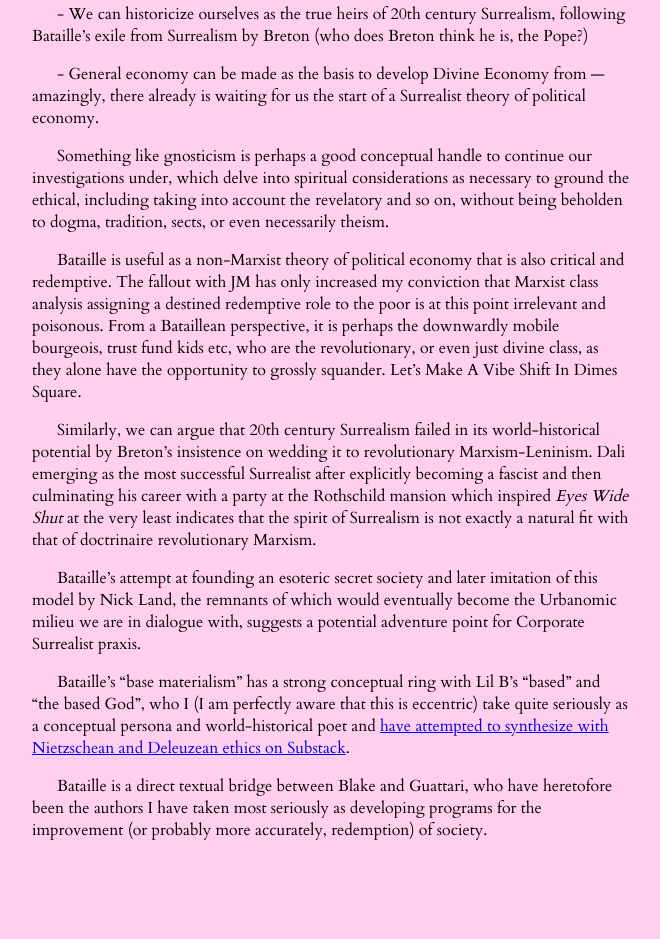
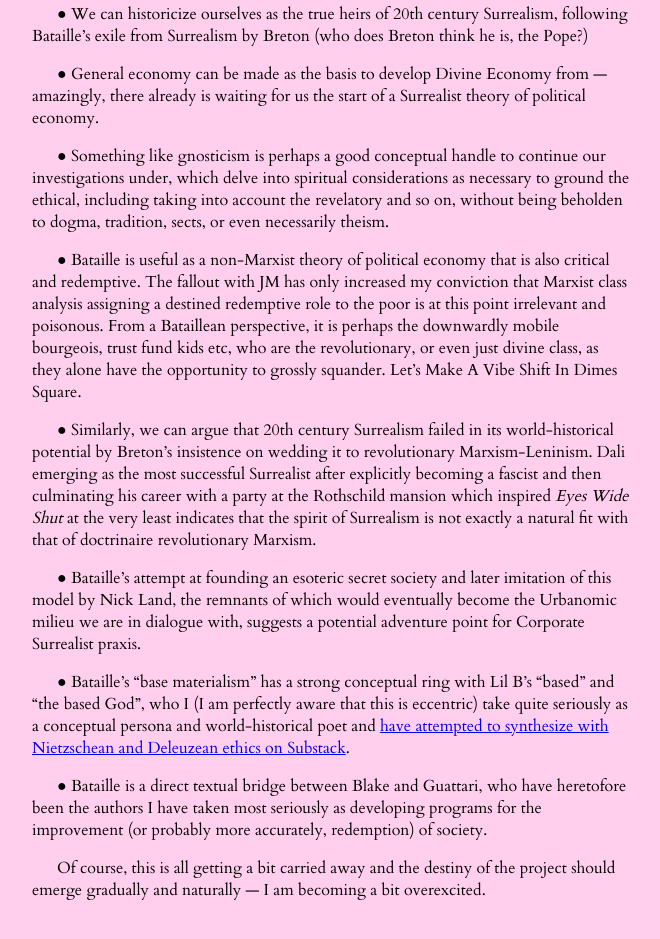
Before and after one commit to maxwellfoley3/realityspammer, a Gatsby site: page /accursed-share in a window 1280 px wide. Shown: the part 6245-7184 px from the top of the page, without its empty margins (76-736 px from the left). Built offline with nearby package versions, Linux system fonts and the light colour scheme; Gatsby itself is replaced by a stand-in of ours.

Commit message:
bullet points

```diff
--- a/src/pages/accursed-share.tsx
+++ b/src/pages/accursed-share.tsx
@@ -120,28 +120,31 @@ A lot of the debate about what the essence of Gnosticism is reflects an irritati
 I intend to read most of Bataille’s work, it seems to me like he might be a very crucial figure to build from. I can think of a number of arguments in favor of Bataille being a tentative candidate for figurehead at the helm of a conceptual vehicle which for now might be called “Surrealism NYC”.
 </p>
 <p>
-- We can historicize ourselves as the true heirs of 20th century Surrealism, following Bataille’s exile from Surrealism by Breton (who does Breton think he is, the Pope?)
+● We can historicize ourselves as the true heirs of 20th century Surrealism, following Bataille’s exile from Surrealism by Breton (who does Breton think he is, the Pope?)
 </p>
 <p>
-- General economy can be made as the basis to develop Divine Economy from — amazingly, there already is waiting for us the start of a Surrealist theory of political economy.
+● General economy can be made as the basis to develop Divine Economy from — amazingly, there already is waiting for us the start of a Surrealist theory of political economy.
 </p>
 <p>
-Something like gnosticism is perhaps a good conceptual handle to continue our investigations under, which delve into spiritual considerations as necessary to ground the ethical, including taking into account the revelatory and so on, without being beholden to dogma, tradition, sects, or even necessarily theism.
+● Something like gnosticism is perhaps a good conceptual handle to continue our investigations under, which delve into spiritual considerations as necessary to ground the ethical, including taking into account the revelatory and so on, without being beholden to dogma, tradition, sects, or even necessarily theism.
 </p>
 <p>
-Bataille is useful as a non-Marxist theory of political economy that is also critical and redemptive. The fallout with JM has only increased my conviction that Marxist class analysis assigning a destined redemptive role to the poor is at this point irrelevant and poisonous. From a Bataillean perspective, it is perhaps the downwardly mobile bourgeois, trust fund kids etc, who are the revolutionary, or even just divine class, as they alone have the opportunity to grossly squander. Let’s Make A Vibe Shift In Dimes Square.
+● Bataille is useful as a non-Marxist theory of political economy that is also critical and redemptive. The fallout with JM has only increased my conviction that Marxist class analysis assigning a destined redemptive role to the poor is at this point irrelevant and poisonous. From a Bataillean perspective, it is perhaps the downwardly mobile bourgeois, trust fund kids etc, who are the revolutionary, or even just divine class, as they alone have the opportunity to grossly squander. Let’s Make A Vibe Shift In Dimes Square.
 </p>
 <p>
-Similarly, we can argue that 20th century Surrealism failed in its world-historical potential by Breton’s insistence on wedding it to revolutionary Marxism-Leninism. Dali emerging as the most successful Surrealist after explicitly becoming a fascist and then culminating his career with a party at the Rothschild mansion which inspired <i>Eyes Wide Shut</i> at the very least indicates that the spirit of Surrealism is not exactly a natural fit with that of doctrinaire revolutionary Marxism.
+● Similarly, we can argue that 20th century Surrealism failed in its world-historical potential by Breton’s insistence on wedding it to revolutionary Marxism-Leninism. Dali emerging as the most successful Surrealist after explicitly becoming a fascist and then culminating his career with a party at the Rothschild mansion which inspired <i>Eyes Wide Shut</i> at the very least indicates that the spirit of Surrealism is not exactly a natural fit with that of doctrinaire revolutionary Marxism.
 </p>
 <p>
-Bataille’s attempt at founding an esoteric secret society and later imitation of this model by Nick Land, the remnants of which would eventually become the Urbanomic milieu we are in dialogue with, suggests a potential adventure point for Corporate Surrealist praxis.
+● Bataille’s attempt at founding an esoteric secret society and later imitation of this model by Nick Land, the remnants of which would eventually become the Urbanomic milieu we are in dialogue with, suggests a potential adventure point for Corporate Surrealist praxis.
 </p>
 <p>
-Bataille’s “base materialism” has a strong conceptual ring with Lil B’s “based” and “the based God”, who I (I am perfectly aware that this is eccentric) take quite seriously as a conceptual persona and world-historical poet and <a href="https://realitygamer.substack.com/p/based-deleuze">have attempted to synthesize with Nietzschean and Deleuzean ethics on Substack</a>.
+● Bataille’s “base materialism” has a strong conceptual ring with Lil B’s “based” and “the based God”, who I (I am perfectly aware that this is eccentric) take quite seriously as a conceptual persona and world-historical poet and <a href="https://realitygamer.substack.com/p/based-deleuze">have attempted to synthesize with Nietzschean and Deleuzean ethics on Substack</a>.
 </p>
 <p>
-Bataille is a direct textual bridge between Blake and Guattari, who have heretofore been the authors I have taken most seriously as developing programs for the improvement (or probably more accurately, redemption) of society.
+● Bataille is a direct textual bridge between Blake and Guattari, who have heretofore been the authors I have taken most seriously as developing programs for the improvement (or probably more accurately, redemption) of society.
+</p>
+<p>
+Of course, this is all getting a bit carried away and the destiny of the project should emerge gradually and naturally — I am becoming a bit overexcited.
 </p>
     </div>
 
```
